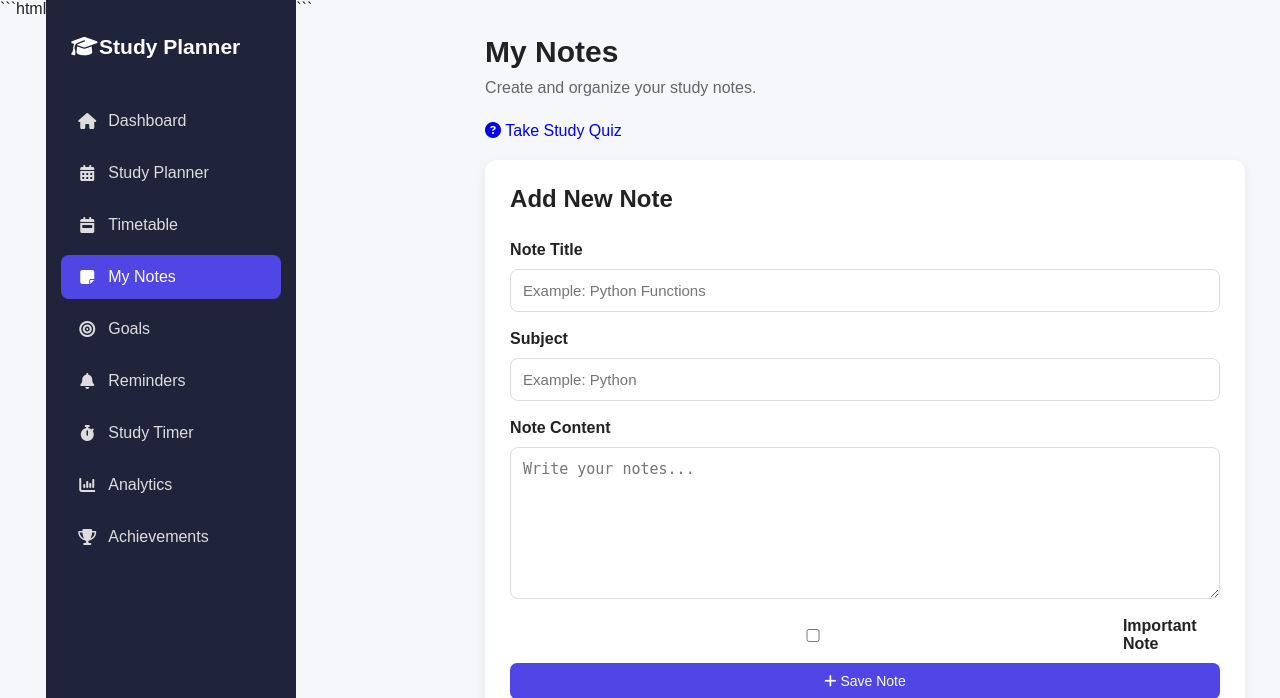
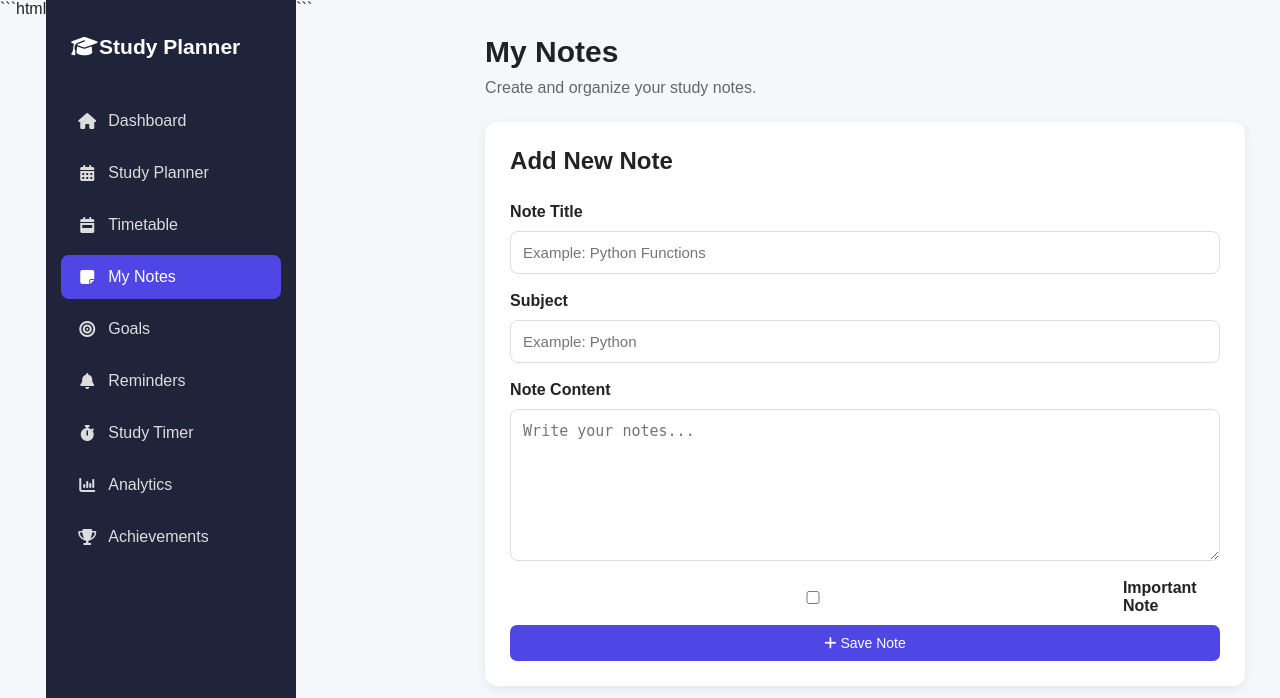
Before and after one commit to Shrutiry/student-study-planner, a Flask app: page /notes in a window 1280 px wide. Shown: the top 698 px of the page. Run offline with Flask 3, Linux system fonts and the light colour scheme; a user stored in the database is signed in; data comes from the database, SQL or seed files in the repository; parts of the project's set-up code (start-up, migrations or seed data) failed here and were passed over.

Commit message:
Remove study quiz button from notes.html
Removed the study quiz button from the notes template.

```diff
--- a/templates/notes.html
+++ b/templates/notes.html
@@ -26,13 +26,7 @@
 
         <p>Create and organize your study notes.</p>
 
-        <!-- STUDY QUIZ BUTTON -->
-        <div style="margin: 20px 0;">
-            <a href="{{ url_for('notes_quiz') }}" class="btn-add">
-                <i class="fa-solid fa-circle-question"></i>
-                Take Study Quiz
-            </a>
-        </div>
+
 
         <!-- ADD NOTE -->
         <div class="form-card">
```
